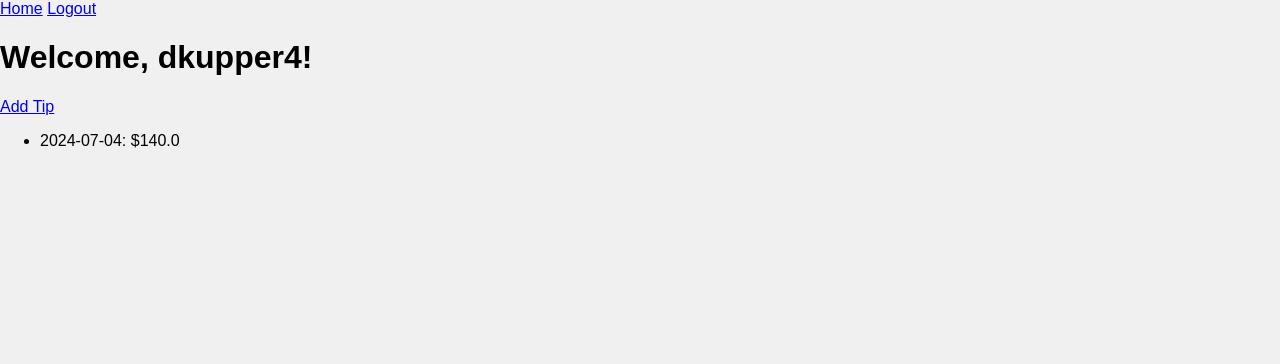
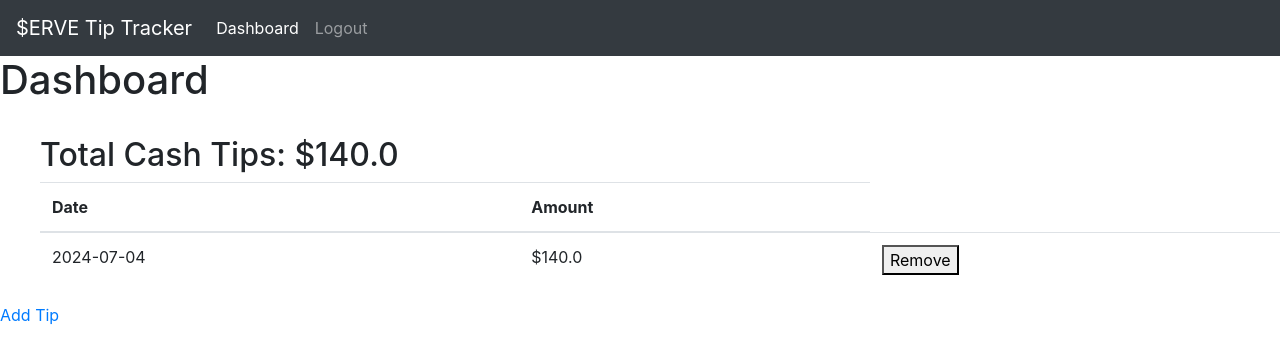
Before and after one commit to dkupper4/TipTracker, a Flask app: page / in a window 1280 px wide. Shown: the top 364 px of the page. Run offline with Flask 3, Linux system fonts and the light colour scheme; a user stored in the database is signed in.

Commit message:
Made better!

```diff
--- a/app.py
+++ b/app.py
@@ -59,13 +59,17 @@ def login():
 @login_required
 def logout():
     logout_user()
+    flash('You have been logged out', 'info')
     return redirect(url_for('login'))
 
 @app.route('/')
 @login_required
 def index():
     tips = Tip.query.filter_by(user_id=current_user.id).all()
-    return render_template('index.html', tips=tips)
+    total_tips = 0
+    for tip in tips:
+        total_tips += tip.amount
+    return render_template('index.html', tips=tips, total_tips = total_tips)
 
 @app.route('/add', methods=['GET', 'POST'])
 @login_required
@@ -76,8 +80,8 @@ def add_tip():
 
         try:
             date = datetime.strptime(date_str, '%Y-%m-%d').date()
+            amount = float(amount)
         except ValueError:
-            flash('Invalid date format. Please use YYYY-MM-DD.')
             return redirect(url_for('add_tip'))
 
         new_tip = Tip(date=date, amount=float(amount), user_id=current_user.id)
@@ -87,5 +91,19 @@ def add_tip():
 
     return render_template('add_tip.html')
 
+@app.route('/remove', methods=['GET','POST'])
+@login_required
+def remove_tip():
+    tip_id = request.form.get('tip_id')
+    tip = Tip.query.filter_by(id=tip_id, user_id=current_user.id).first()
+    if tip:
+        db.session.delete(tip)
+        db.session.commit()
+        flash('Tip removed successfully','success')
+    else:
+        flash('Tip not found')
+    current_date = datetime.now().strftime('%Y-%m-%d')
+    return redirect(url_for('index'))
+
 if __name__ == '__main__':
-    app.run(debug=True)
+    app.run(debug=True, port=5001)
--- a/templates/base.html
+++ b/templates/base.html
@@ -2,26 +2,37 @@
 <html lang="en">
   <head>
     <meta charset="utf-8">
-    <title>Tip Tracker</title>
-    <link rel="stylesheet" href="{{ url_for('static', filename='style.css') }}">
+    <link rel="stylesheet" href="https://cdn.jsdelivr.net/npm/bootstrap@4.3.1/dist/css/bootstrap.min.css" integrity="sha384-ggOyR0iXCbMQv3Xipma34MD+dH/1fQ784/j6cY/iJTQUOhcWr7x9JvoRxT2MZw1T" crossorigin="anonymous">
   </head>
   <body>
-    <nav>
-      <a href="{{ url_for('index') }}">Home</a>
-      {% if current_user.is_authenticated %}
-        <a href="{{ url_for('logout') }}">Logout</a>
-      {% else %}
-        <a href="{{ url_for('login') }}">Login</a>
-        <a href="{{ url_for('register') }}">Register</a>
-      {% endif %}
+    <nav class="navbar navbar-expand-lg navbar-dark bg-dark">
+      <a class="navbar-brand" href="#">$ERVE Tip Tracker</a>
+      <button class="navbar-toggler" type="button" data-toggle="collapse" data-target="#navbarNav" aria-controls="navbarNav" aria-expanded="false" aria-label="Toggle navigation">
+        <span class="navbar-toggler-icon"></span>
+      </button>
+      <div class="collapse navbar-collapse" id="navbarNav">
+        <ul class="navbar-nav">
+          <li class="nav-item active">
+            <a class="nav-link" href="{{ url_for('index') }}">Dashboard <span class="sr-only">(current)</span></a>
+          </li>
+          {% if current_user.is_authenticated %}
+          <li class="nav-item">
+            <a class="nav-link" href="{{url_for('logout')}}">Logout</a>
+          </li>
+          {% else %}
+          <li class="nav-item">
+            <a class="nav-link" href="{{ url_for('login') }}">Login</a>
+          </li>
+          <li class="nav-item">
+            <a class="nav-link" href="{{ url_for('register') }}">Register</a>
+          </li>
+          {% endif %}
+        </ul>
+      </div>
     </nav>
-    {% with messages = get_flashed_messages(with_categories=true) %}
-      {% if messages %}
-        {% for category, message in messages %}
-          <div class="alert alert-{{ category }}">{{ message }}</div>
-        {% endfor %}
-      {% endif %}
-    {% endwith %}
     {% block content %}{% endblock %}
+    <script src="https://code.jquery.com/jquery-3.3.1.slim.min.js" integrity="sha384-q8i/X+965DzO0rT7abK41JStQIAqVgRVzpbzo5smXKp4YfRvH+8abtTE1Pi6jizo" crossorigin="anonymous"></script>
+    <script src="https://cdn.jsdelivr.net/npm/popper.js@1.14.7/dist/umd/popper.min.js" integrity="sha384-UO2eT0CpHqdSJQ6hJty5KVphtPhzWj9WO1clHTMGa3JDZwrnQq4sF86dIHNDz0W1" crossorigin="anonymous"></script>
+    <script src="https://cdn.jsdelivr.net/npm/bootstrap@4.3.1/dist/js/bootstrap.min.js" integrity="sha384-JjSmVgyd0p3pXB1rRibZUAYoIIy6OrQ6VrjIEaFf/nJGzIxFDsf4x0xIM+B07jRM" crossorigin="anonymous"></script>
   </body>
 </html>
--- a/templates/index.html
+++ b/templates/index.html
@@ -1,10 +1,43 @@
 {% extends "base.html" %}
+
 {% block content %}
-<h1>Welcome, {{ current_user.username }}!</h1>
+</style>
+<h1>Dashboard</h1>
+{% with messages = get_flashed_messages(with_categories=true) %}
+        {% if messages %}
+            <ul>
+                {% for category, message in messages %}
+                    <li class="{{ category }}">{{ message }}</li>
+                {% endfor %}
+            </ul>
+        {% endif %}
+    {% endwith %}
+<ul>
+  <br>
+  <h2>Total Cash Tips: ${{total_tips}}</h2>
+  <table class="table">
+    <thead>
+      <tr>
+        <th scope="col">Date</th>
+        <th scope="col">Amount</th>
+      </tr>
+    </thead>
+    <tbody>
+      </tr>
+      {% for tip in tips %}
+      <tr>
+        <td>{{ tip.date }}</td>
+        <td>${{ tip.amount }}</td>
+        <td>
+        <form action="{{ url_for('remove_tip') }}" method="POST">
+          <input type="hidden" name="tip_id" value="{{ tip.id }}">
+          <button type="submit">Remove</button>
+        </form>
+        </td>
+      </tr>
+      {% endfor %}
+    </tbody>
+  </table>
+</ul>
 <a href="{{ url_for('add_tip') }}">Add Tip</a>
-<ul>
-  {% for tip in tips %}
-    <li>{{ tip.date }}: ${{ tip.amount }}</li>
-  {% endfor %}
-</ul>
 {% endblock %}
--- /dev/null
+++ b/tutorial-env/pyvenv.cfg
@@ -0,0 +1,5 @@
+home = C:\Users\dillm\AppData\Local\Microsoft\WindowsApps\PythonSoftwareFoundation.Python.3.12_qbz5n2kfra8p0
+include-system-site-packages = false
+version = 3.12.4
+executable = C:\Users\dillm\AppData\Local\Microsoft\WindowsApps\PythonSoftwareFoundation.Python.3.12_qbz5n2kfra8p0\python.exe
+command = C:\Users\dillm\AppData\Local\Microsoft\WindowsApps\PythonSoftwareFoundation.Python.3.12_qbz5n2kfra8p0\python.exe -m venv D:\Github\TipTracker\tutorial-env
```
Also changed, not shown: templates/add_tip.html (+10 -1 lines), templates/login.html (+12 -8 lines), instance/tips.db, 11 other files.
